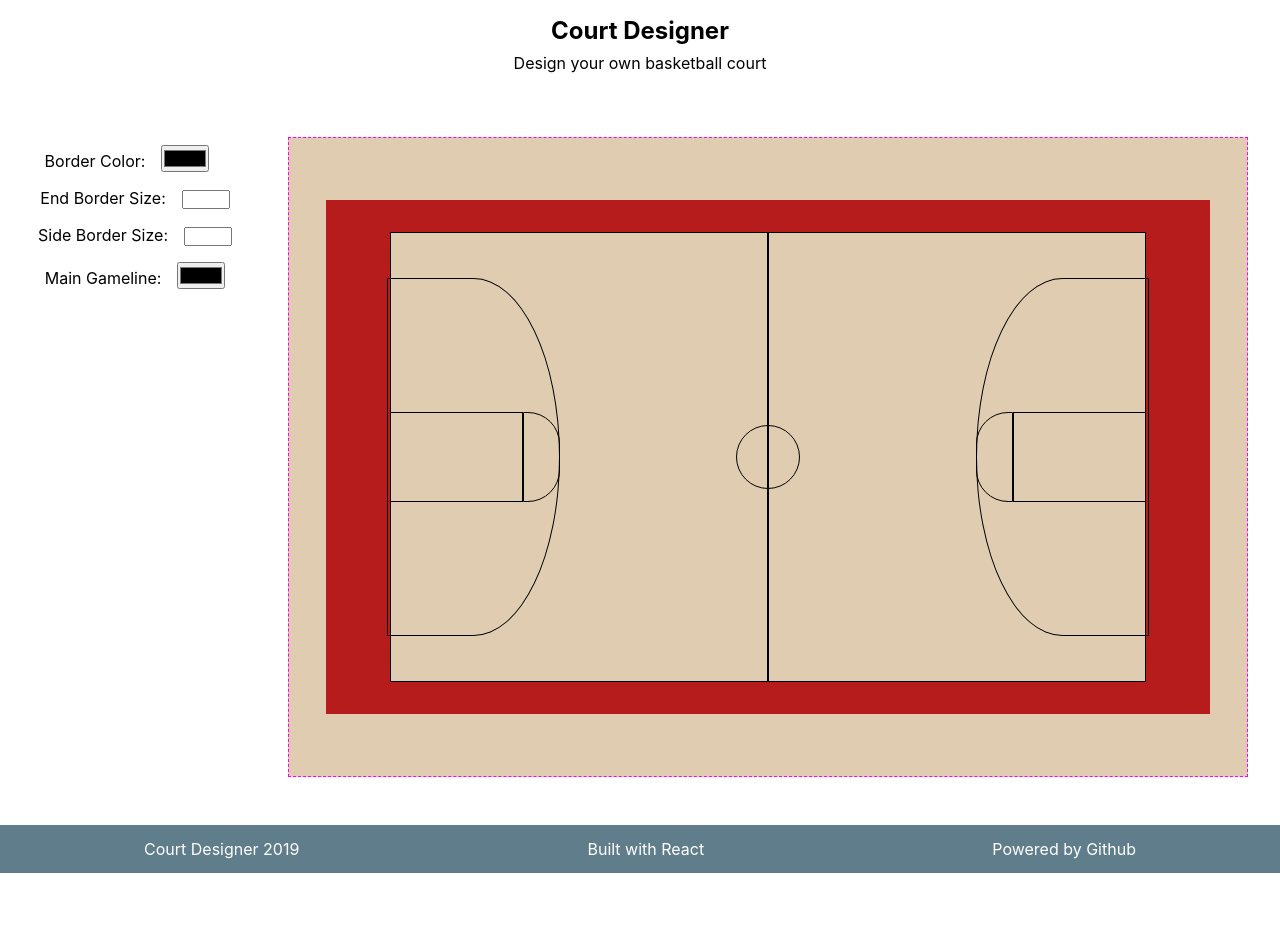
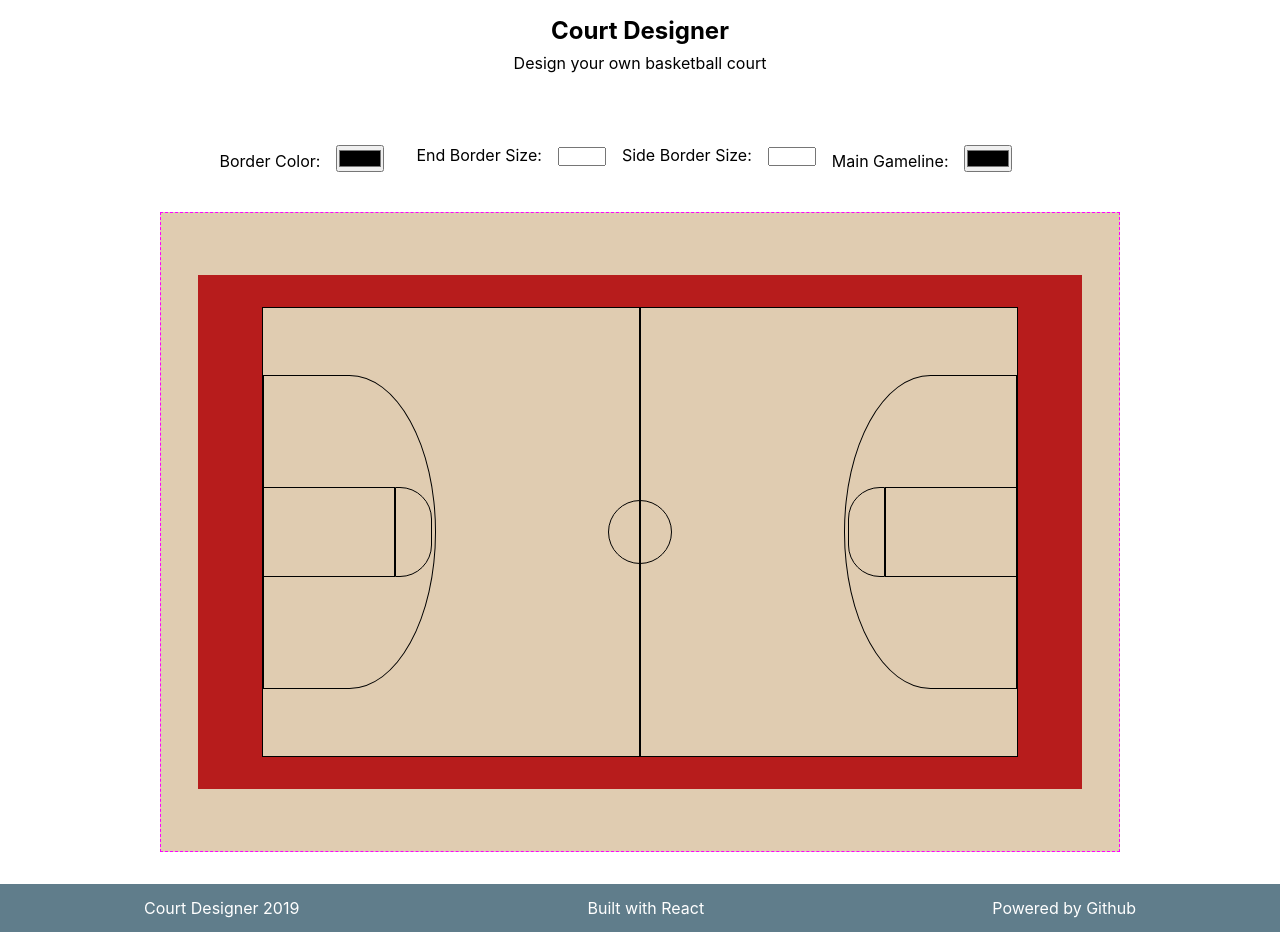
Before and after one commit to jbratcher/court-designer, a React (Create React App) app: page / in a window 1280 px wide. Before the commit the page ends 873 px from the top, so only its background shows below. Built offline with nearby package versions, Linux system fonts and the light colour scheme.

Commit message:
fix; making court size more static to preserve placement

```diff
--- a/src/App.js
+++ b/src/App.js
@@ -52,8 +52,6 @@ class App extends Component {
           </p>
 
         </header>
-
-        <section className="main">
 
         <section className="menu">
 
@@ -126,8 +124,6 @@ class App extends Component {
           mainGameLineColor={mainGameLineColor}
         />
 
-        </section>
-
         <footer>
 
           <p>Court Designer 2019</p>
--- a/src/App.scss
+++ b/src/App.scss
@@ -34,21 +34,13 @@ ul {
     }
 }
 
-.main {
-  display: flex;
-  justify-content: flex-end;
-  margin-bottom: 3rem;
-}
-
 .menu {
   margin-right: 3rem;
 }
 
 .menuNavList {
   display: flex;
-  flex-direction: column;
-  align-items: center;
-  text-align: center;
+  justify-content: center;
 }
 
 .menuNavListItem {
@@ -66,8 +58,8 @@ ul {
 }
 
 .courtContainer {
-  margin-right: 2rem;
-  max-width: 75vw;
+  margin: 2rem auto;
+  max-width: 95vw;
 }
 
 .gym {
@@ -134,7 +126,7 @@ ul {
 .leftThreePointArea {
   background: transparent;
   align-self: center;
-  height: 80%;
+  height: 70%;
   width: 46%;
   border-left: none;
   border: 1px solid black;
@@ -142,7 +134,7 @@ ul {
   border-top-right-radius: 50%;
   position: relative;
   top: 0;
-  left: -46%;
+  left: -45%;
 }
 
 .centerCircle {
@@ -193,7 +185,7 @@ ul {
 .rightThreePointArea {
   background: transparent;
   align-self: center;
-  height: 80%;
+  height: 70%;
   width: 46%;
   border-left: none;
   border: 1px solid black;
@@ -201,7 +193,7 @@ ul {
   border-top-left-radius: 50%;
   position: relative;
   top: 0;
-  right: -46%;
+  right: -45%;
 }
 
 footer {
```
Lines whose indentation alone changed are shown as unchanged.
